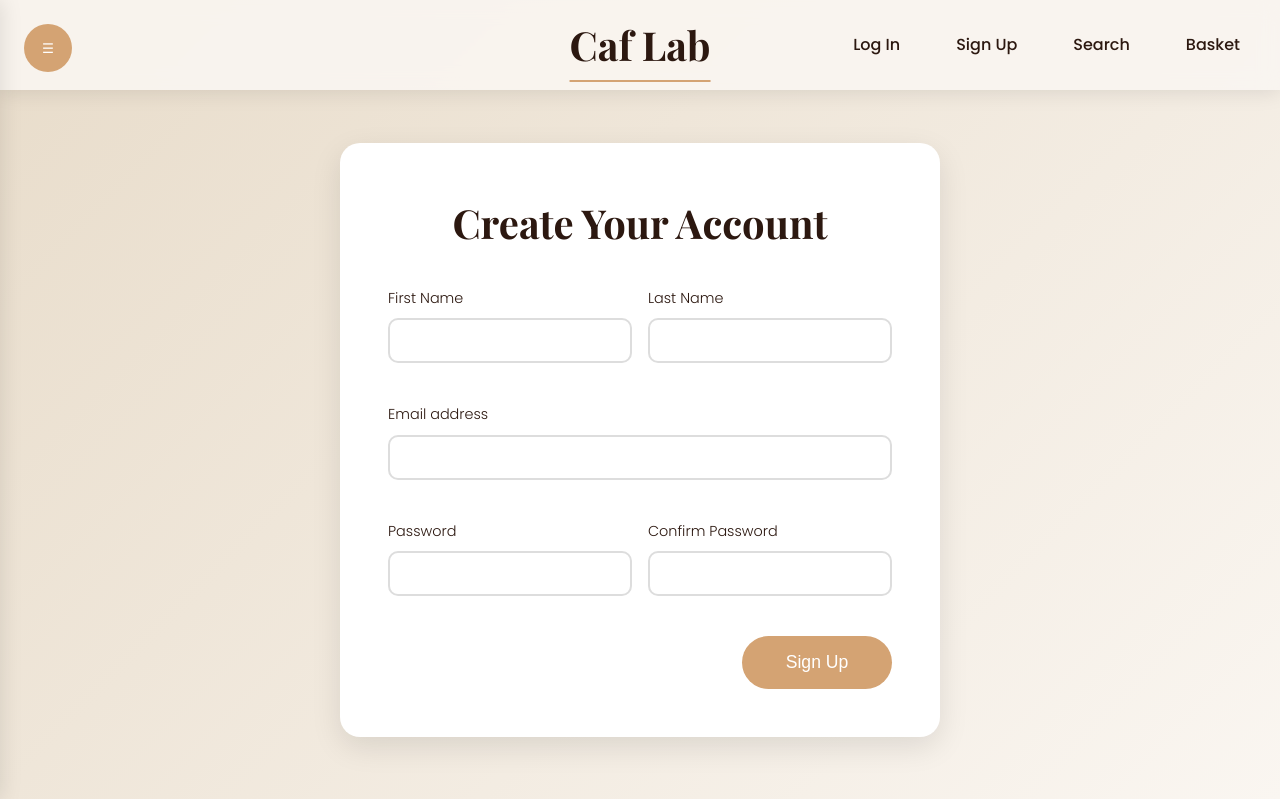
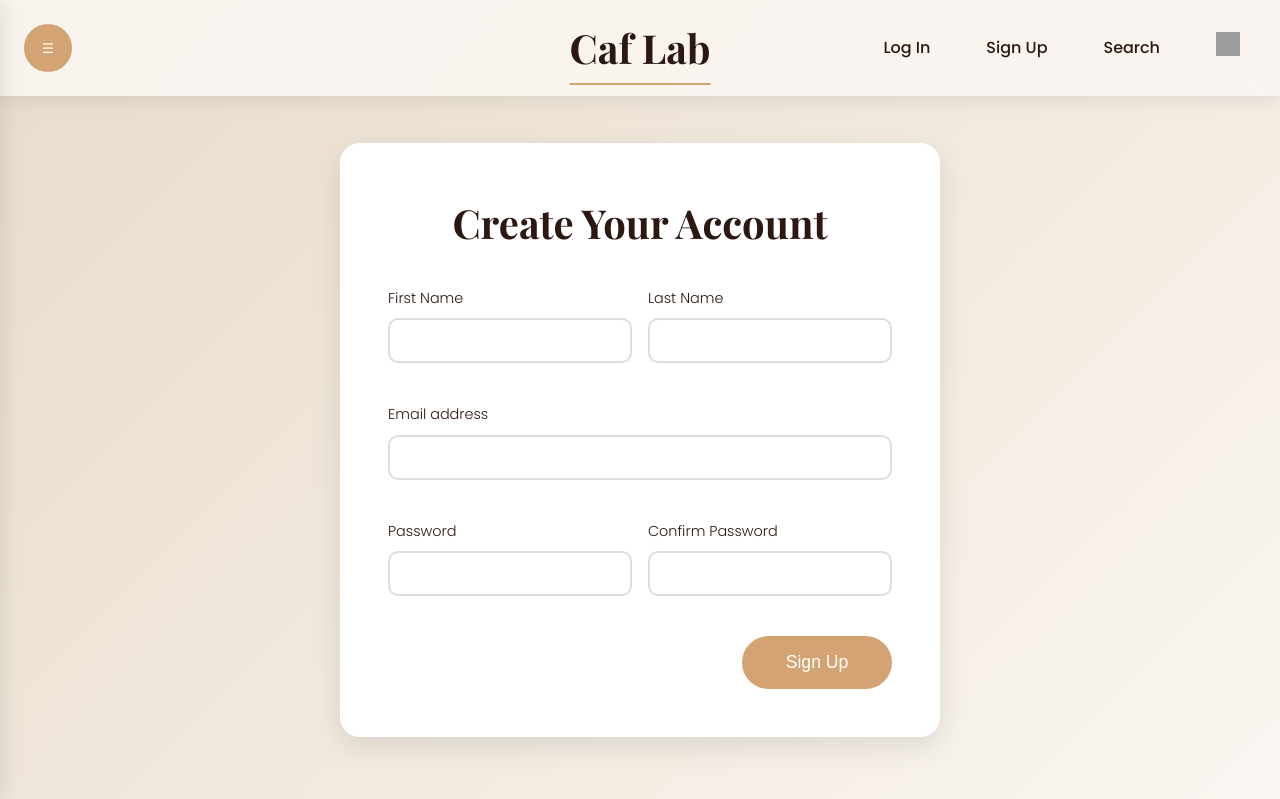
Before and after one commit to althani04/Team-Project-25, a PHP site: page /signup.php in a window 1280 px wide. Shown: the top 799 px of the page. Run offline with PHP 8.4, Linux system fonts and the light colour scheme; some libraries are stand-ins or nearby versions; grey boxes are pictures that could not be loaded.

Commit message:
nav bar includes basket image

```diff
--- a/CaflabProject/public/signup.php
+++ b/CaflabProject/public/signup.php
@@ -34,7 +34,9 @@
         <a href="login.php">Log In</a>
         <a href="signup.php">Sign Up</a>
         <a href="search.html" class="search">Search</a>
-        <a href="basket.html" class="basket">Basket</a>
+        <a href="basket.html" class="basket">
+            <img src="../../images/basket.png" alt="Basket" style="width: 24px; height: 24px;" />
+        </a>
     </div>
 </header>
 
```
Also changed, not shown: images/basket.png (added), 2 other files.
